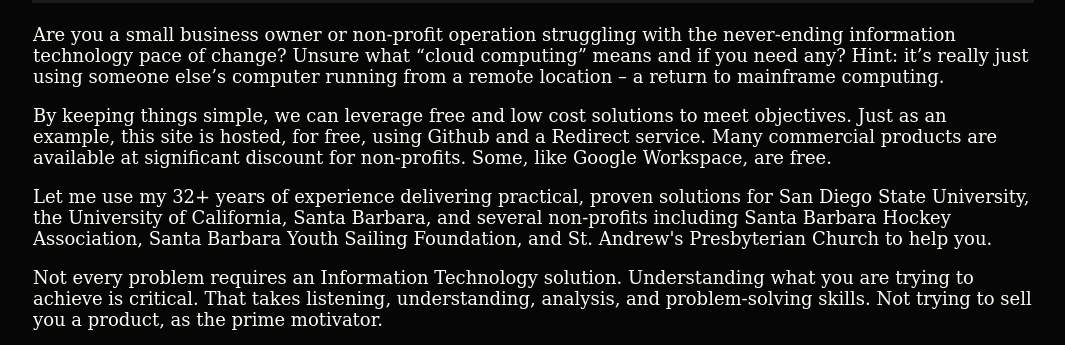
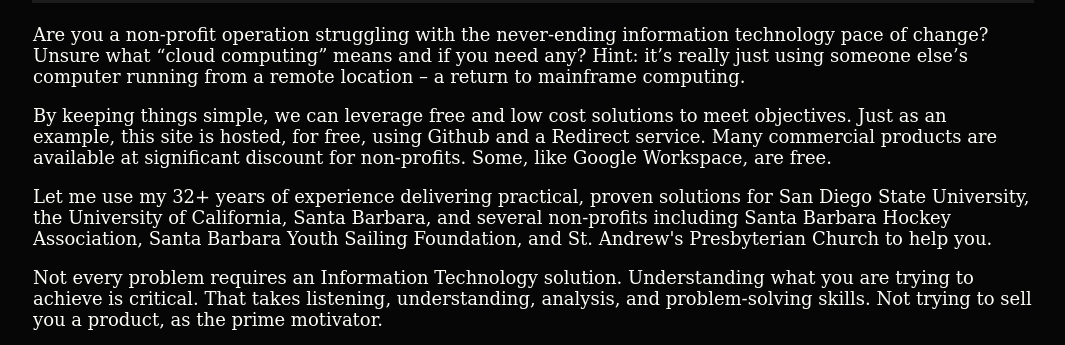
Before and after one commit to kirkgrier/hello-world, a plain HTML site: page gcssba/index.html in a window 1280 px wide. Shown: the part 722-1067 px from the top of the page, without its empty margins (107-1172 px from the left). Drawn offline with Linux system fonts and the light colour scheme.

Commit message:
Update index.html

```diff
--- a/gcssba/index.html
+++ b/gcssba/index.html
@@ -24,7 +24,7 @@ body {
       <td align="center" bgcolor="#1D1C1C"><img src="cloud-comp-wordcloud.png" width="1000" height="625" alt=""/></td>
     </tr>
     <tr>
-      <td><p style="font-family: Constantia, 'Lucida Bright', 'DejaVu Serif', Georgia, serif; font-size: 18px; color: #FDFEF7">Are you a small business owner or non-profit operation struggling with the never-ending information technology pace of change? Unsure what “cloud computing” means and if you need any? Hint: it’s really just using someone else’s computer running from a remote location – a return to mainframe computing.</p>
+      <td><p style="font-family: Constantia, 'Lucida Bright', 'DejaVu Serif', Georgia, serif; font-size: 18px; color: #FDFEF7">Are you a non-profit operation struggling with the never-ending information technology pace of change? Unsure what “cloud computing” means and if you need any? Hint: it’s really just using someone else’s computer running from a remote location – a return to mainframe computing.</p>
 	  <p style="font-family: Constantia, 'Lucida Bright', 'DejaVu Serif', Georgia, serif; font-size: 18px; color: #FDFEF7">By keeping things simple, we can leverage free and low cost solutions to meet objectives. Just as an example, this site is hosted, for free, using Github and a Redirect service. Many commercial products are available at significant discount for non-profits. Some, like Google Workspace, are free. </p>
 	  <p style="font-family: Constantia, 'Lucida Bright', 'DejaVu Serif', Georgia, serif; font-size: 18px; color: #FDFEF7">Let me use my 32+ years of experience delivering practical, proven solutions for San Diego State University, the University of California, Santa Barbara, and several non-profits including Santa Barbara Hockey Association, Santa Barbara Youth Sailing Foundation, and St. Andrew's Presbyterian Church to help you.</p>
       <p style="font-family: Constantia, 'Lucida Bright', 'DejaVu Serif', Georgia, serif; font-size: 18px; color: #FDFEF7">Not every problem requires an Information Technology solution. Understanding what you are trying to achieve is critical. That takes listening, understanding, analysis, and problem-solving skills. Not trying to sell you a product, as the prime motivator.</p>
```
